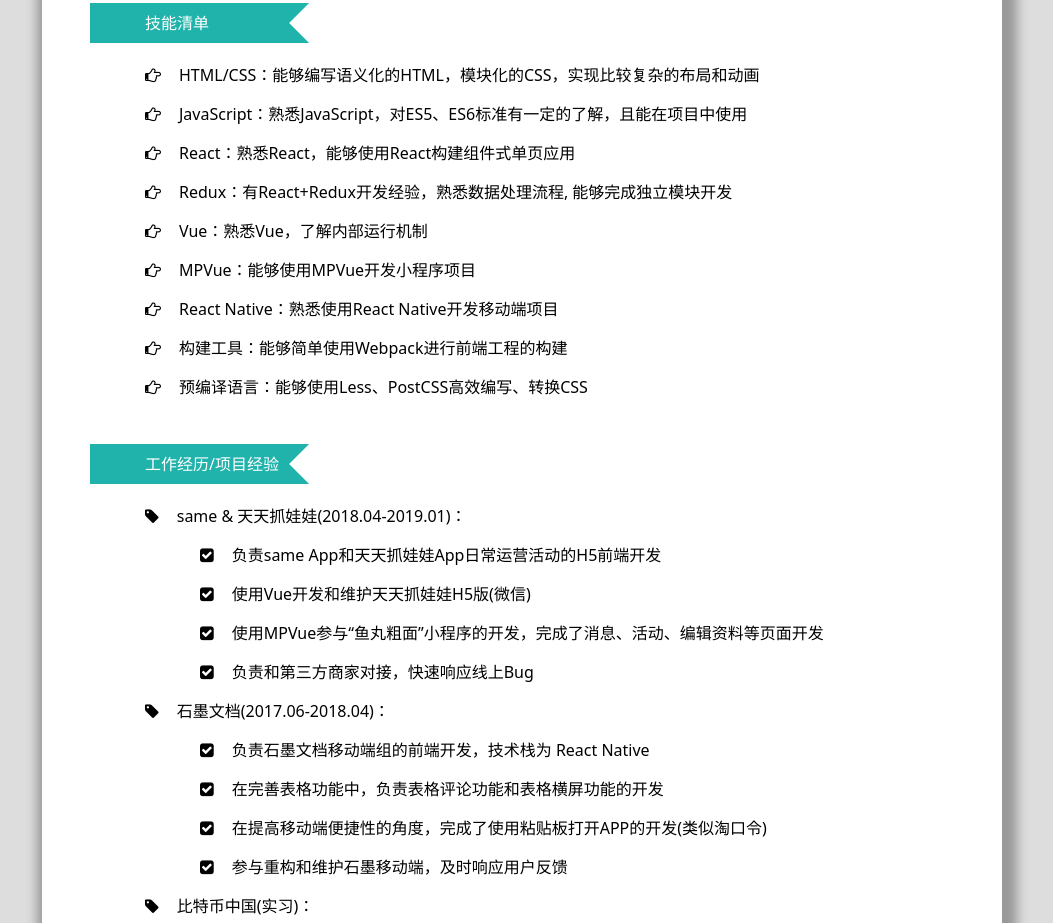
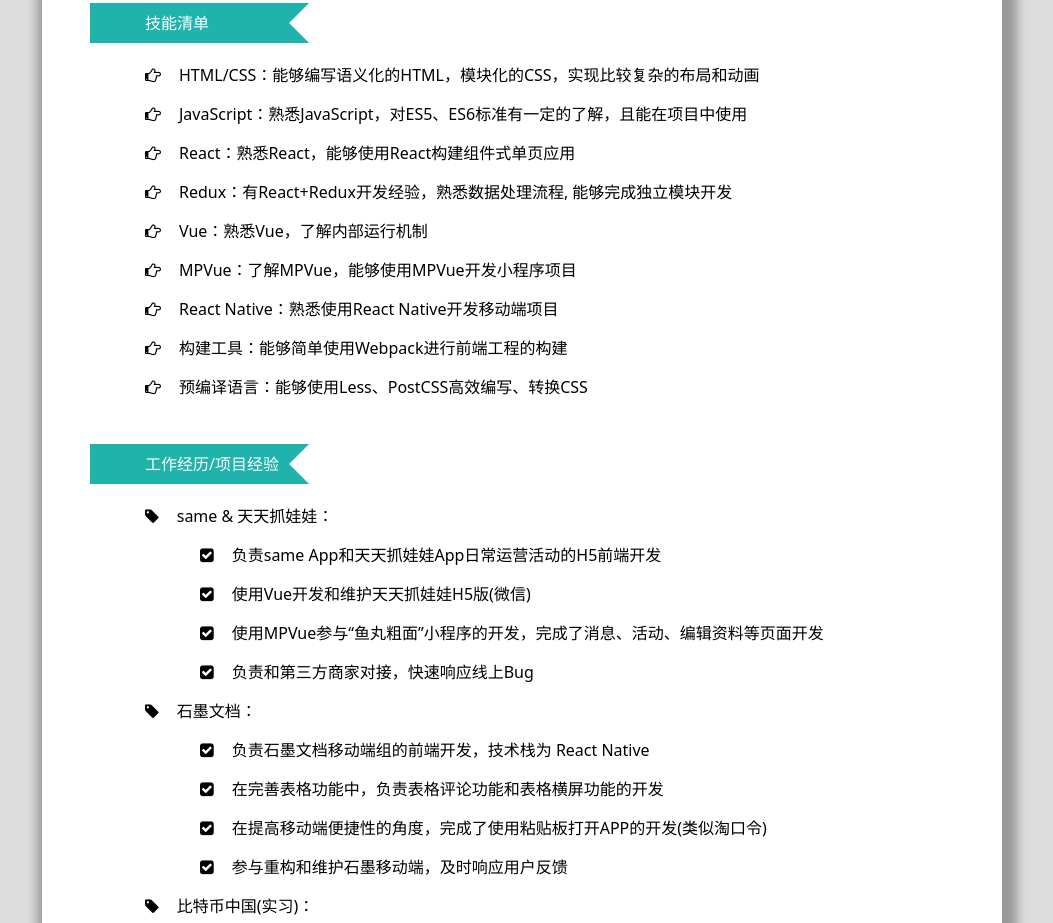
Before and after one commit to emilyzfive/Resume, a plain HTML site: page index.html in a window 1280 px wide. Shown: the part 506-1429 px from the top of the page, without its empty margins (118-1171 px from the left). Drawn offline with Linux system fonts and the light colour scheme.

Commit message:
feat: change resume

```diff
--- a/index.html
+++ b/index.html
@@ -49,7 +49,7 @@
             <li><i class="fa fa-hand-o-right"></i><p>React：熟悉React，能够使用React构建组件式单页应用</p></li>
             <li><i class="fa fa-hand-o-right"></i><p>Redux：有React+Redux开发经验，熟悉数据处理流程, 能够完成独立模块开发</p></li>
             <li><i class="fa fa-hand-o-right"></i><p>Vue：熟悉Vue，了解内部运行机制</p></li>
-            <li><i class="fa fa-hand-o-right"></i><p>MPVue：能够使用MPVue开发小程序项目</p></li>
+            <li><i class="fa fa-hand-o-right"></i><p>MPVue：了解MPVue，能够使用MPVue开发小程序项目</p></li>
             <li><i class="fa fa-hand-o-right"></i><p>React Native：熟悉使用React Native开发移动端项目</p></li>
             <li><i class="fa fa-hand-o-right"></i><p>构建工具：能够简单使用Webpack进行前端工程的构建</p></li>
             <li><i class="fa fa-hand-o-right"></i><p>预编译语言：能够使用Less、PostCSS高效编写、转换CSS</p></li>
@@ -59,7 +59,7 @@
         <div class="sec project">
           <div class="tag">工作经历/项目经验</div>
           <ul>
-            <li><i class="fa fa-tag"></i><p>same & 天天抓娃娃(2018.04-2019.01)：</p>
+            <li><i class="fa fa-tag"></i><p>same & 天天抓娃娃：</p>
               <ul>
                 <li><i class="fa fa-check-square"></i><p>负责same App和天天抓娃娃App日常运营活动的H5前端开发</p></li>
                 <li><i class="fa fa-check-square"></i><p>使用Vue开发和维护天天抓娃娃H5版(微信)</p></li>
@@ -67,7 +67,7 @@
                 <li><i class="fa fa-check-square"></i><p>负责和第三方商家对接，快速响应线上Bug</p></li>
               </ul>
             </li>
-            <li><i class="fa fa-tag"></i><p>石墨文档(2017.06-2018.04)：</p>
+            <li><i class="fa fa-tag"></i><p>石墨文档：</p>
               <ul>
                 <li><i class="fa fa-check-square"></i><p>负责石墨文档移动端组的前端开发，技术栈为 React Native</p></li>
                 <li><i class="fa fa-check-square"></i><p>在完善表格功能中，负责表格评论功能和表格横屏功能的开发</p></li>
```
Also changed, not shown: 1 other file.
